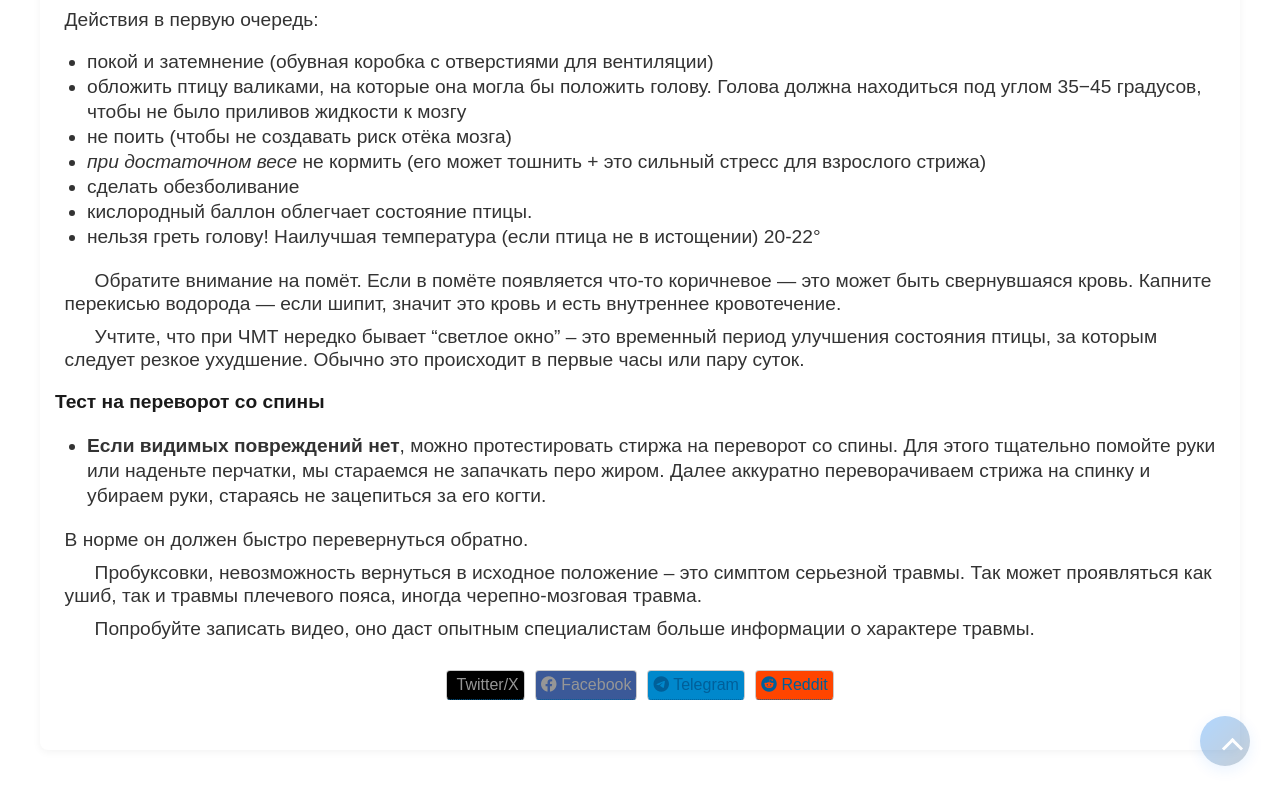
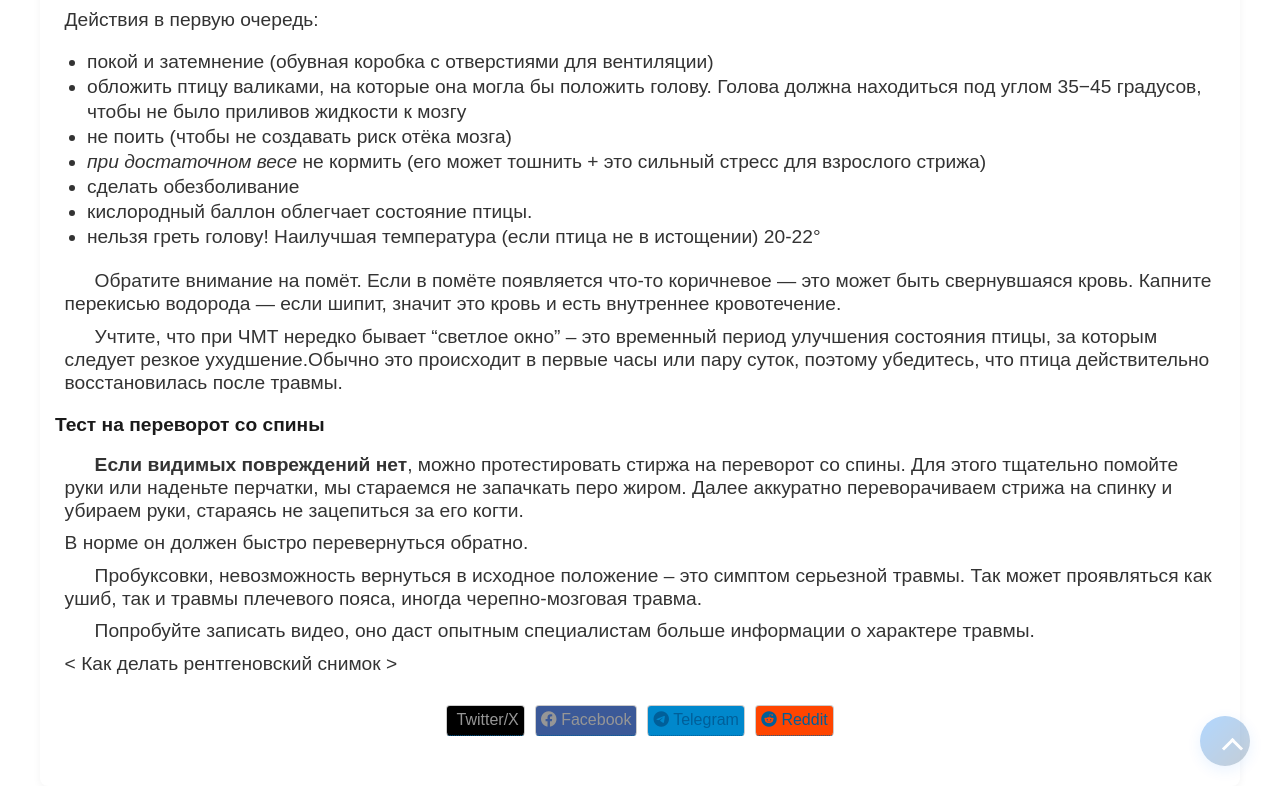
Before and after one commit to loodus-wiki/apus-apus, a Jekyll site: the page built from docs/ru/secondary-inspection.md, in a window 1280 px wide and 900 px high, scrolled down 1223 px, cut to the strip 114-900 px from the top of the window. Built offline with Jekyll 4.4.1, drawn with Linux system fonts in a browser that asks for light colours.

```diff
--- a/docs/ru/secondary-inspection.md
+++ b/docs/ru/secondary-inspection.md
@@ -111,11 +111,11 @@ is_home: false
 Обратите внимание на помёт. Если в помёте появляется что-то коричневое — это может быть свернувшаяся кровь. Капните перекисью водорода — если шипит, значит это кровь и есть внутреннее кровотечение.
 
 
-Учтите, что при ЧМТ нередко бывает "светлое окно" – это временный период улучшения состояния птицы, за которым следует резкое ухудшение. Обычно это происходит в первые часы или пару суток.
+Учтите, что при ЧМТ нередко бывает "светлое окно" – это временный период улучшения состояния птицы, за которым следует резкое ухудшение.Обычно это происходит в первые часы или пару суток, поэтому убедитесь, что птица действительно восстановилась после травмы.
 
 
 ### Тест на переворот со спины
-- **Если видимых повреждений нет**, можно протестировать стиржа на переворот со спины.
+**Если видимых повреждений нет**, можно протестировать стиржа на переворот со спины.
 Для этого тщательно помойте руки или наденьте перчатки, мы стараемся не запачкать перо жиром.
 Далее аккуратно переворачиваем стрижа на спинку и убираем руки, стараясь не зацепиться за его когти.
 
@@ -124,3 +124,6 @@ is_home: false
 Пробуксовки, невозможность вернуться в исходное положение – это симптом серьезной травмы. Так может проявляться как ушиб, так и травмы плечевого пояса, иногда черепно-мозговая травма.
 
 Попробуйте записать видео, оно даст опытным специалистам больше информации о характере травмы.
+
+
+< Как делать рентгеновский снимок >
```
Also changed, not shown: other parts of docs/ru/secondary-inspection.md (+4 -4 lines), docs/est/secondary-inspection.md (+8 -8 lines), 1 other file.
